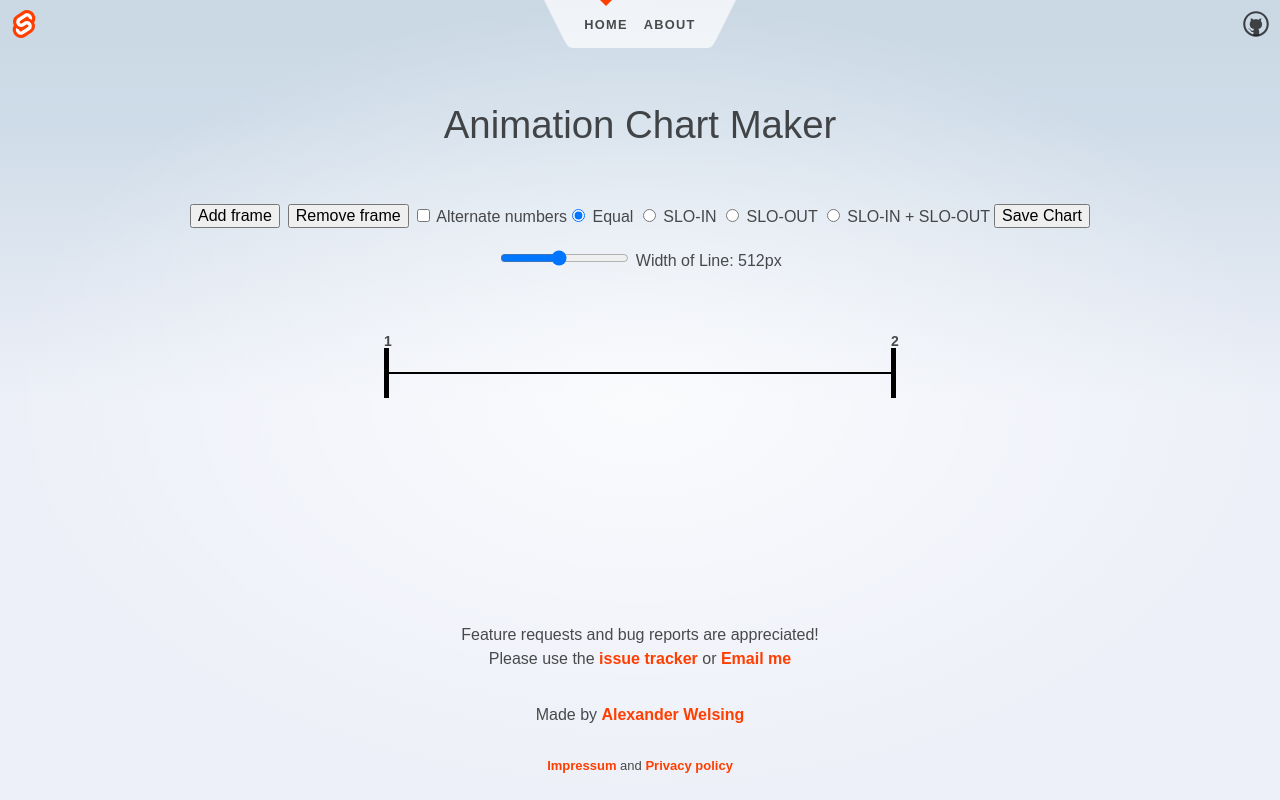
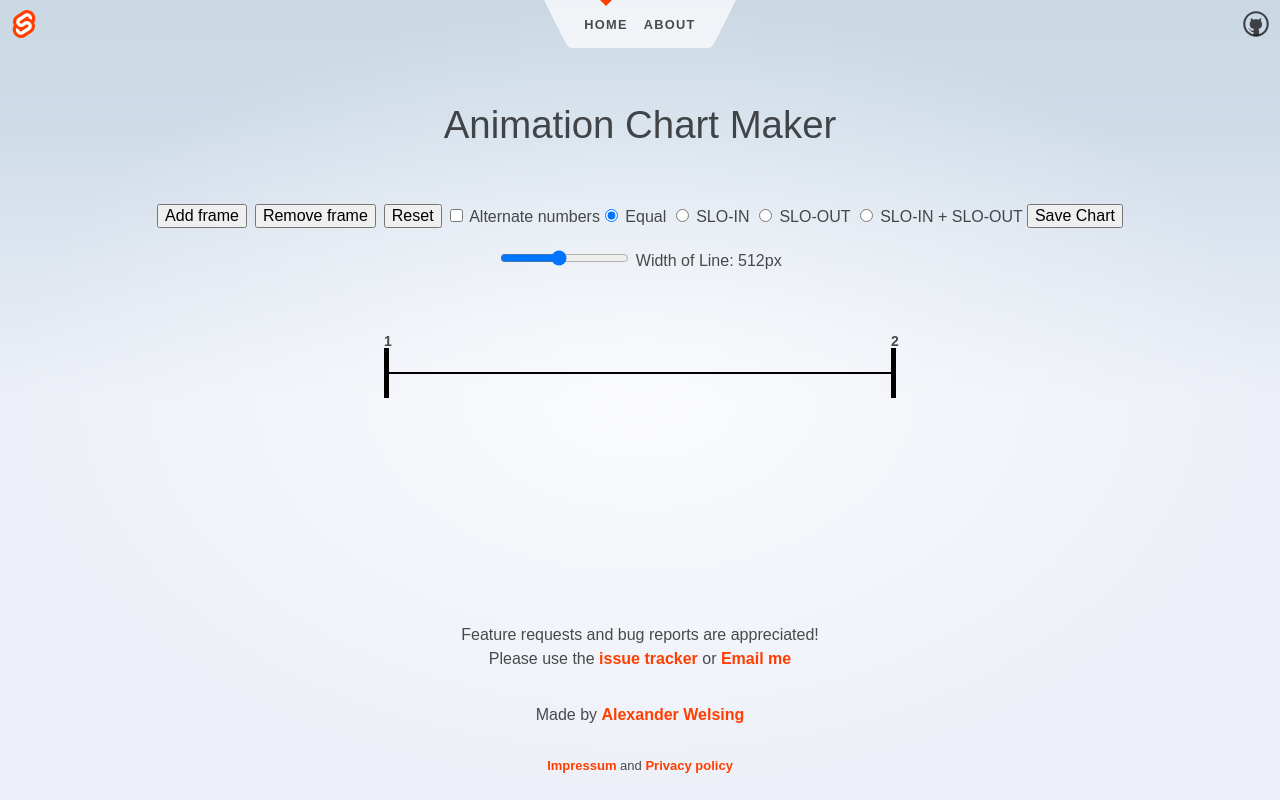
Before and after one commit to A-wels/animation-chart-maker, a SvelteKit app: page / in a window 1280 px wide. Built offline with nearby package versions, Linux system fonts and the light colour scheme.

Commit message:
reset button

```diff
--- a/src/routes/Canvas.svelte
+++ b/src/routes/Canvas.svelte
@@ -180,6 +180,7 @@
 	<div class="row">
 		<button on:click={addBox}>Add frame</button>
 		<button on:click={removeBox}>Remove frame</button>
+		<button on:click={() => (boxCount = 2)}>Reset</button>
 		<label>
 			<input type="checkbox" bind:checked={$alternate} />
 			Alternate numbers
```
